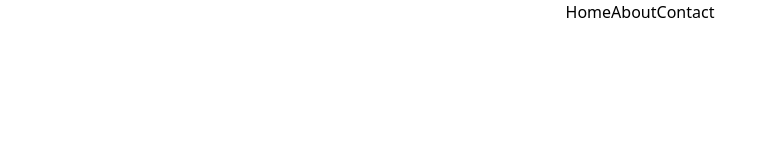
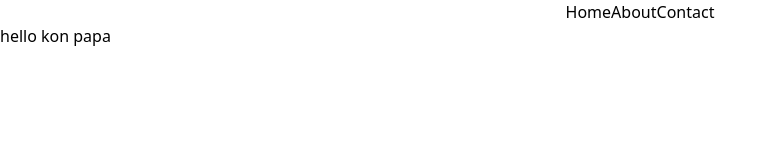
Before and after one commit to Naroth123444/Tesiting_git, a website: page index.html in a window 1280 px wide. Shown: the whole page, without its empty margins (0-777 px from the left). Drawn offline with Linux system fonts and the light colour scheme.

Commit message:
dak lg tah

```diff
--- a/index.html
+++ b/index.html
@@ -17,5 +17,6 @@
             </ul>
         </nav>
     </header>
+    <h1>hello kon papa</h1>
 </body>
 </html>
```
